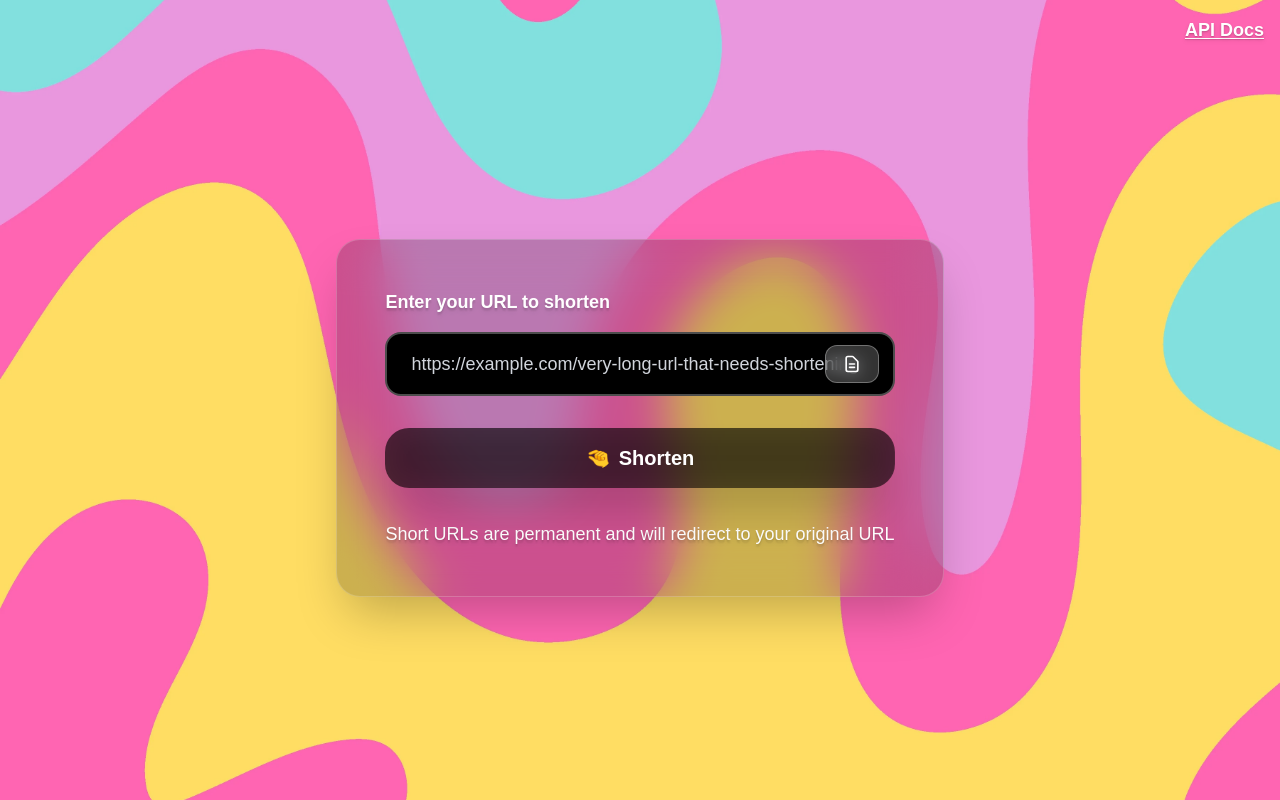
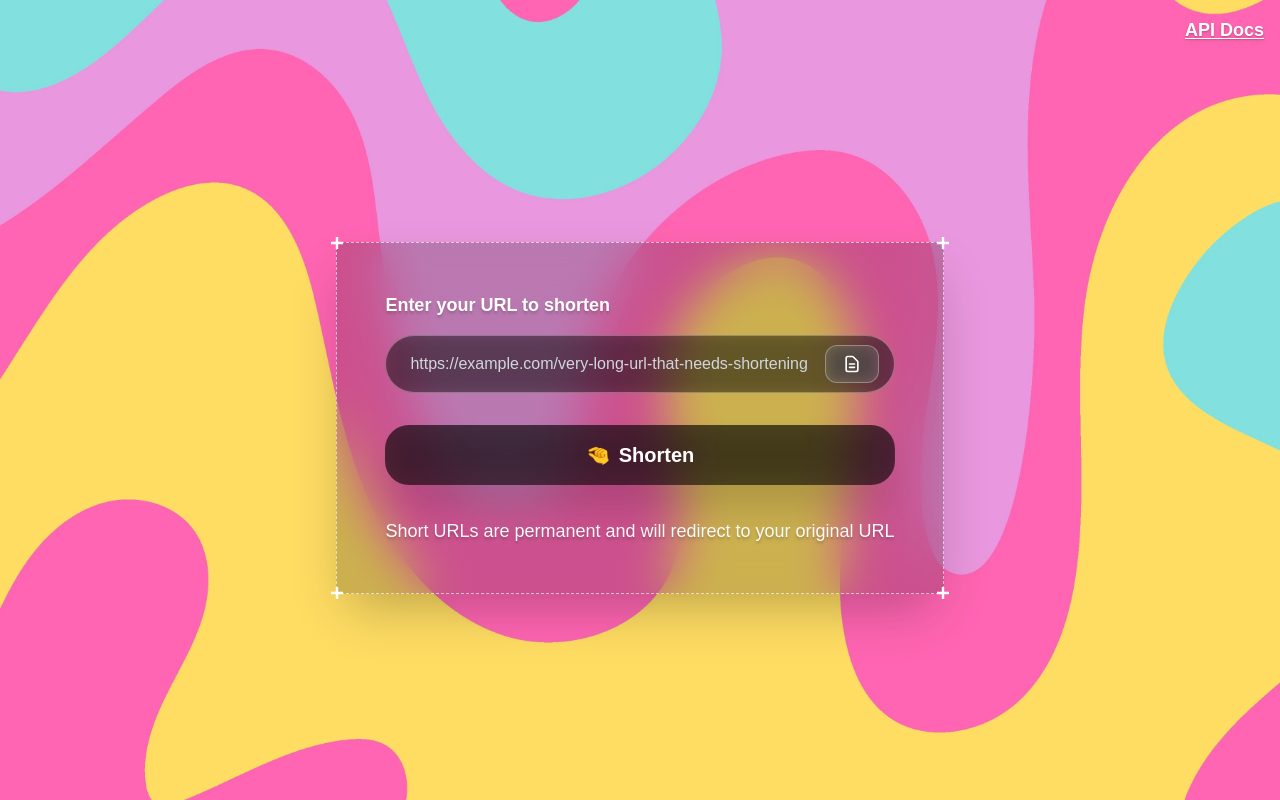
Before and after one commit to anantkrsingh/Next-URL-Shortner, a Next.js app: page / in a window 1280 px wide. Built offline with nearby package versions, Linux system fonts and the light colour scheme.

Commit message:
updated: homepage ui

```diff
--- a/src/components/short.tsx
+++ b/src/components/short.tsx
@@ -92,7 +92,15 @@ export default function Short() {
 
   return (
     <div className="max-w-4xl flex flex-1 justify-center items-center w-full relative z-10">
-      <div className="bg-black/20 backdrop-blur-xl rounded-3xl shadow-2xl border border-white/20 p-8 lg:p-12">
+      <div className="bg-black/20 border border-dashed backdrop-blur-xl shadow-2xl border-white/60 p-8 lg:p-12 relative">
+        {/* Top-left corner */}
+        <svg width="12" height="12" viewBox="0 0 5 5" className="absolute top-[-6px] left-[-6px] fill-white"><path d="M2 0h1v2h2v1h-2v2h-1v-2h-2v-1h2z"></path></svg>
+        {/* Top-right corner */}
+        <svg width="12" height="12" viewBox="0 0 5 5" className="absolute top-[-6px] right-[-6px] fill-white"><path d="M2 0h1v2h2v1h-2v2h-1v-2h-2v-1h2z"></path></svg>
+        {/* Bottom-left corner */}
+        <svg width="12" height="12" viewBox="0 0 5 5" className="absolute bottom-[-6px] left-[-6px] fill-white"><path d="M2 0h1v2h2v1h-2v2h-1v-2h-2v-1h2z"></path></svg>
+        {/* Bottom-right corner */}
+        <svg width="12" height="12" viewBox="0 0 5 5" className="absolute bottom-[-6px] right-[-6px] fill-white"><path d="M2 0h1v2h2v1h-2v2h-1v-2h-2v-1h2z"></path></svg>
         <form onSubmit={handleSubmit} className="space-y-8">
           <div>
             <label
@@ -108,7 +116,7 @@ export default function Short() {
                 value={url}
                 onChange={(e) => setUrl(e.target.value)}
                 placeholder="https://example.com/very-long-url-that-needs-shortening"
-                className="w-full px-6 py-4 text-lg bg-black border-2 border-white/30 rounded-2xl text-white placeholder-gray-300 outline-none transition-all duration-300 backdrop-blur-sm"
+                className="w-full px-6 py-4 text-md bg-black/40 border-1 border-white/30 rounded-4xl text-white placeholder-gray-300 outline-none transition-all duration-300 backdrop-blur-sm"
                 required
               />
               <button
```
